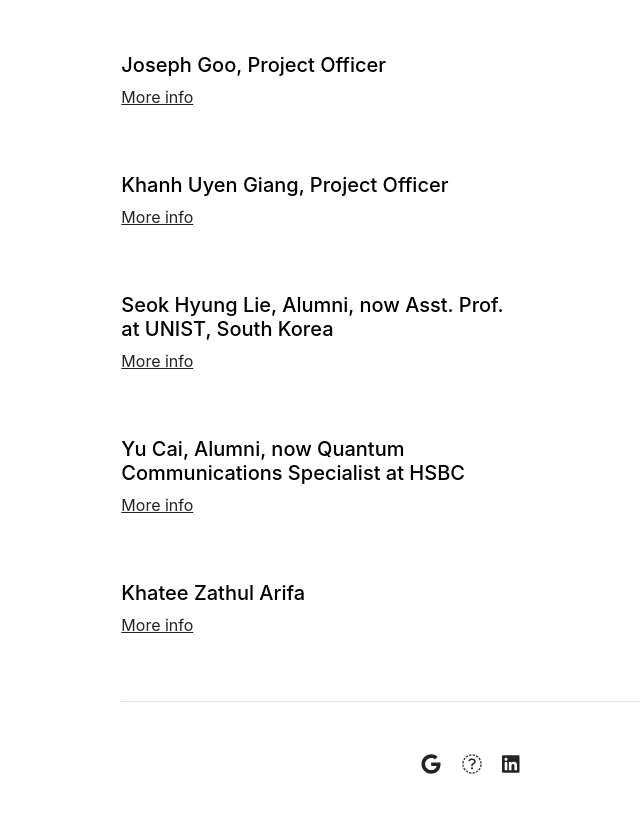
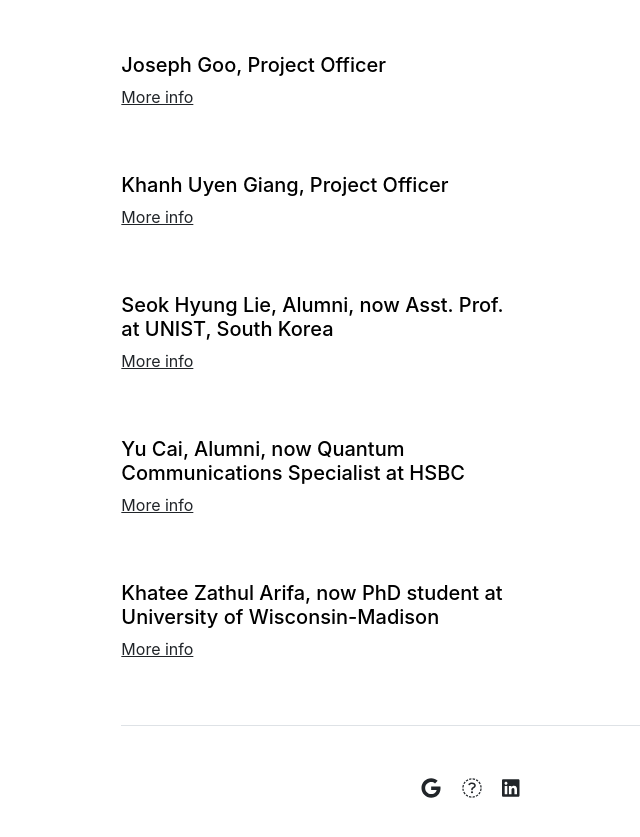
Before and after one commit to nelly-ng/nelly-ng.github.io, a Jekyll site: the page built from people.md, in a window 1280 px wide and 900 px high, scrolled down 1083 px. Shown: the top 837 px of the window, without its empty margins (108-748 px from the left). Built offline with Jekyll 4.4.1, drawn with Linux system fonts in a browser that asks for light colours.

Commit message:
Update settings.yml

```diff
--- a/_data/settings.yml
+++ b/_data/settings.yml
@@ -19,7 +19,7 @@ people:
 
 - {name: 'Seok Hyung Lie, Alumni, now Asst. Prof. at UNIST, South Korea', title: 'Alumni', url: 'alumni'}
 - {name: 'Yu Cai, Alumni, now Quantum Communications Specialist at HSBC', url: 'alumni'}
-- {name: 'Khatee Zathul Arifa', title: 'Alumni, now PhD student at University of Wisconsin-Madison', url: 'alumni'}
+- {name: 'Khatee Zathul Arifa, now PhD student at University of Wisconsin-Madison', title: 'Alumni, now PhD student at University of Wisconsin-Madison', url: 'alumni'}
 
 
 courses:
```
